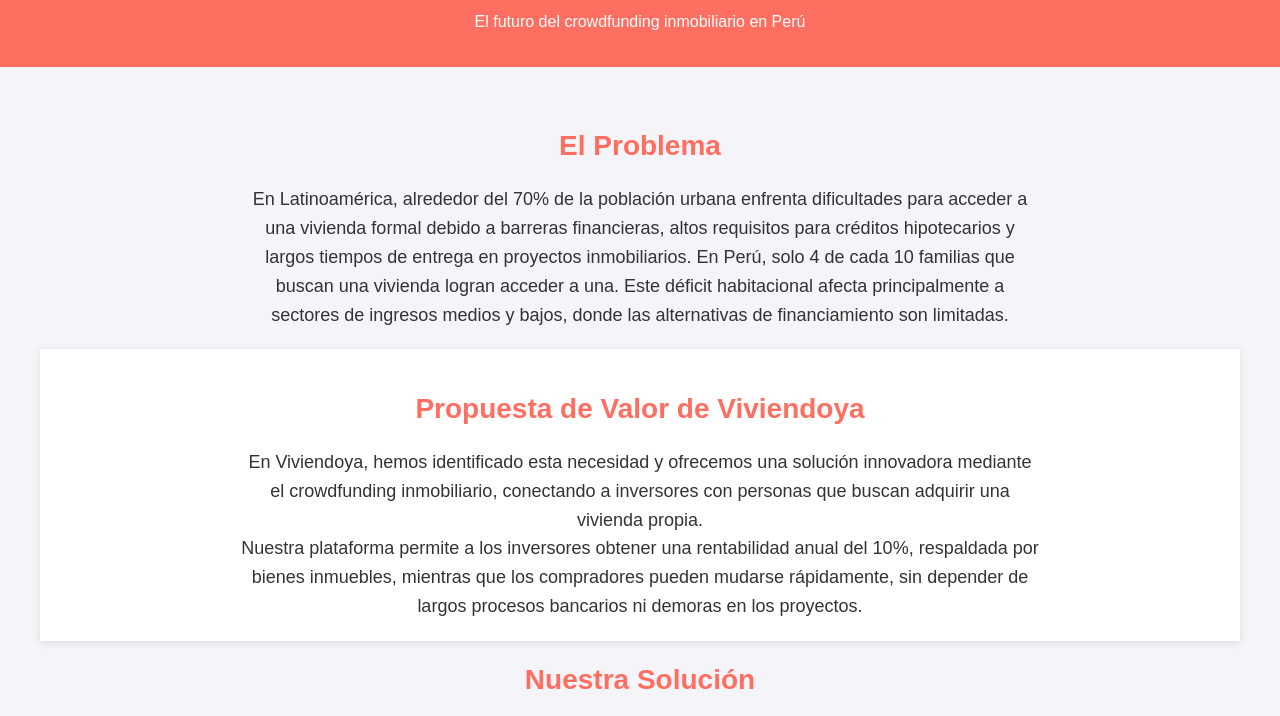
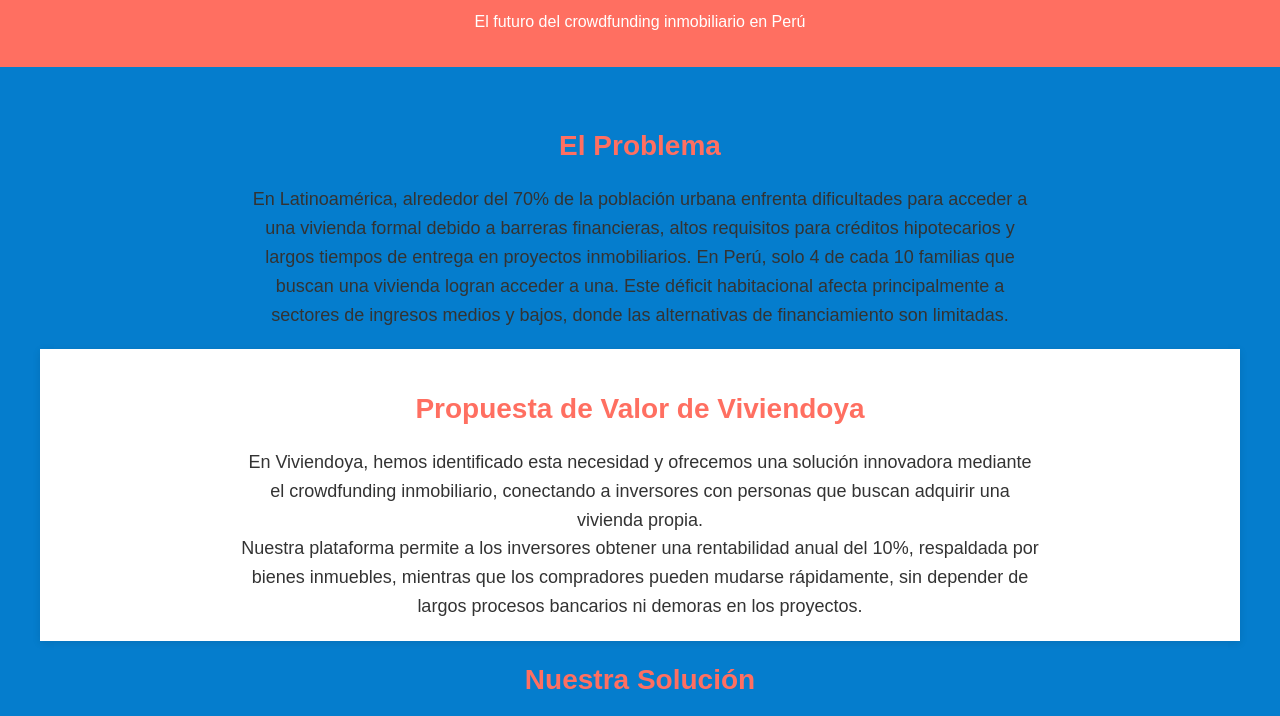
Before and after one commit to HENRYNAVARROF/Vvya, a plain HTML site: page index.html in a window 1280 px wide. Shown: the part 65-781 px from the top of the page. Drawn offline with Linux system fonts and the light colour scheme.

Commit message:
Update index.html

```diff
--- a/index.html
+++ b/index.html
@@ -10,7 +10,7 @@
       font-family: Arial, sans-serif;
       margin: 0;
       padding: 0;
-      background-color: #f4f4f9;
+      background-color: #057dcd;
       color: #333;
     }
     header {
```
